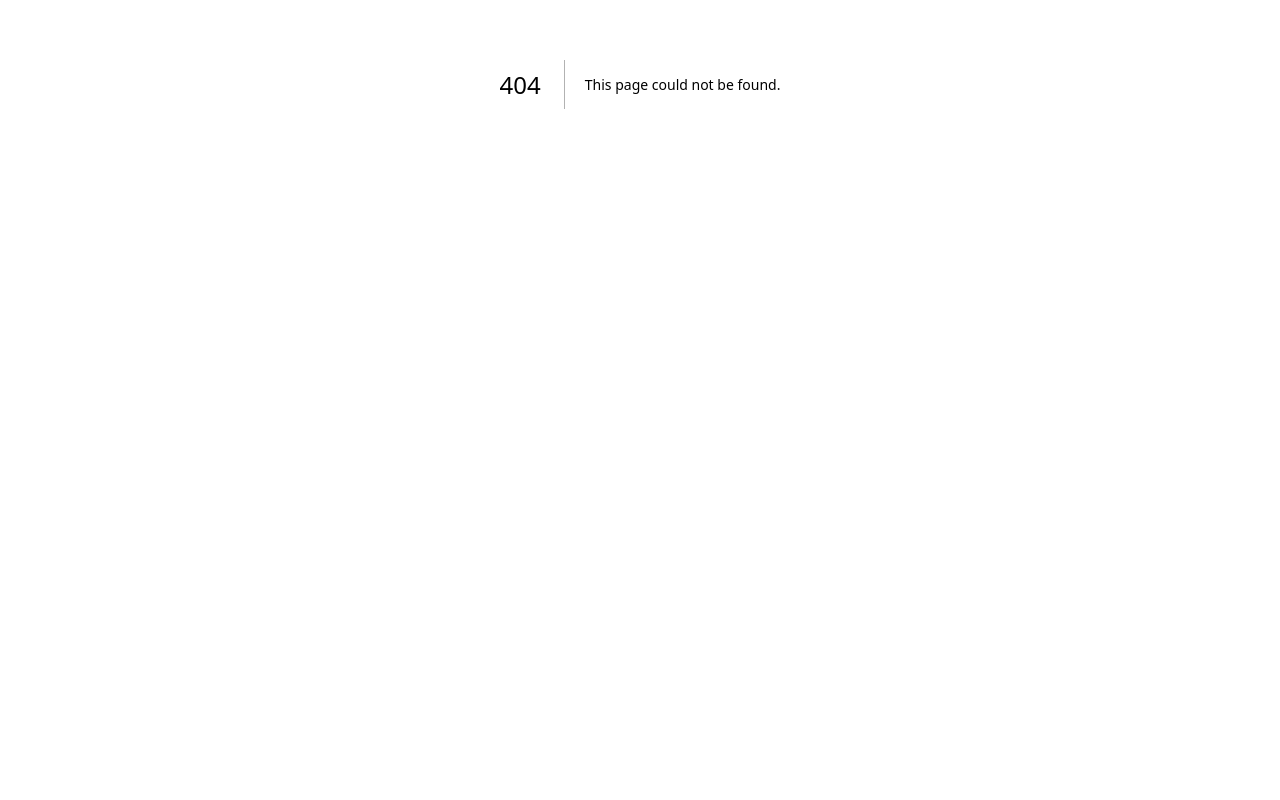
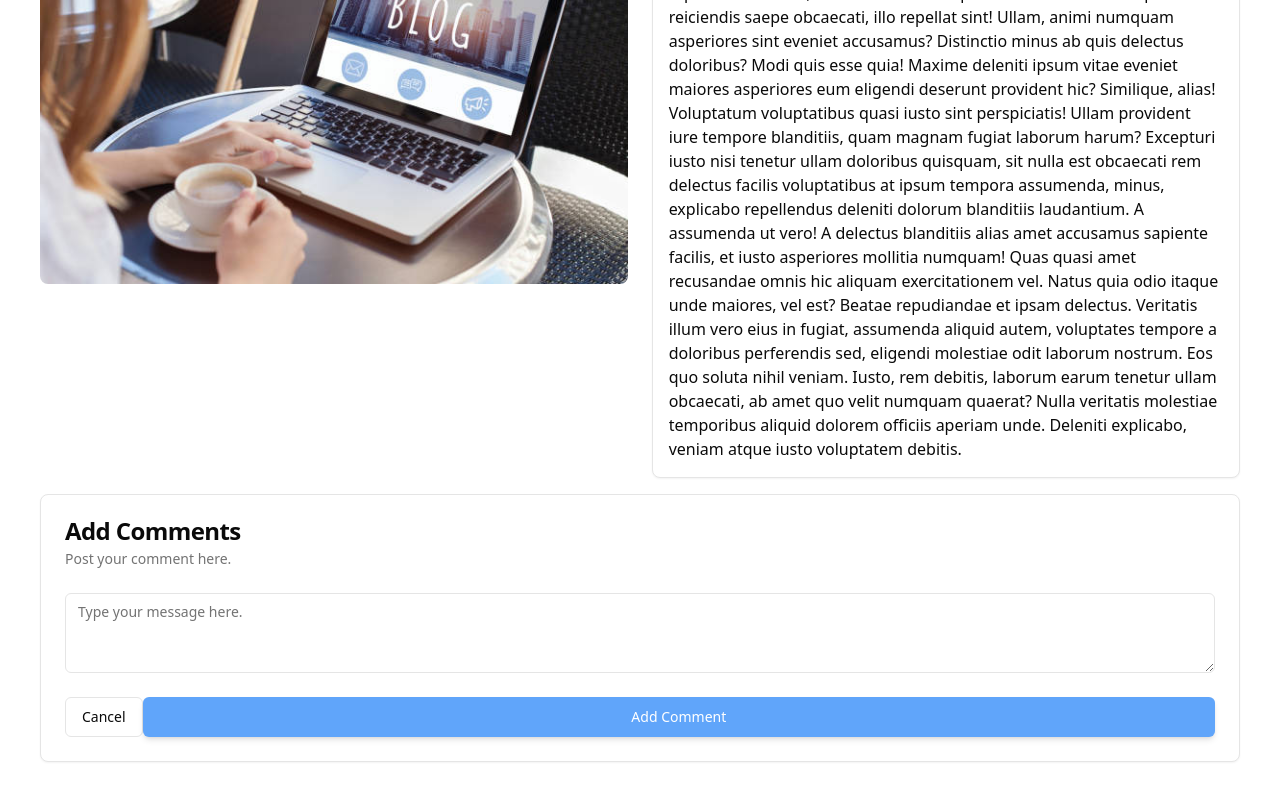
Before and after one commit to rajesh-ranjan-git/bloggershub, a Next.js app in the folder bloggershub/: page /blog/1 in a window 1280 px wide. Before the commit this address had no page. Shown: the part 316-1116 px from the top of the page. Before the commit the page ends 800 px from the top, so only its background shows below. Built offline with nearby package versions, Linux system fonts and the light colour scheme.

Commit message:
Blog Item UI

```diff
--- /dev/null
+++ b/bloggershub/src/app/blog/[blogId]/layout.jsx
@@ -0,0 +1,5 @@
+const BlogItemLayout = async ({ children }) => {
+  return <>{children}</>;
+};
+
+export default BlogItemLayout;
--- /dev/null
+++ b/bloggershub/src/app/blog/[blogId]/page.jsx
@@ -0,0 +1,75 @@
+import BlogAddCommentsCard from "@/components/blogCard/blogAddCommentsCard";
+import {
+  Card,
+  CardContent,
+  CardDescription,
+  CardFooter,
+  CardHeader,
+  CardTitle,
+} from "@/components/ui/card";
+import Image from "next/image";
+
+const BlogItem = async ({ params }) => {
+  const { blogId } = await params;
+  return (
+    <section className="flex justify-center py-20 w-screen">
+      <div className="flex flex-col justify-center md:justify-normal gap-4 px-10 w-full">
+        <div className="min-w-96">
+          <Card className="hover:shadow-md">
+            <CardHeader>
+              <CardTitle className="text-3xl">Blog Item {blogId}</CardTitle>
+              <CardDescription>
+                By <span className="font-bold">Rajesh Ranjan</span> | 13/02/2025
+              </CardDescription>
+            </CardHeader>
+          </Card>
+        </div>
+        <div className="flex lg:flex-row flex-col gap-6 w-full text-md">
+          <div className="rounded-lg w-full lg:w-1/2">
+            <Image
+              className="hover:shadow-md rounded-lg w-full"
+              src="/images/blog.jpg"
+              alt="blogImage"
+              width={300}
+              height={300}
+            />
+          </div>
+          <Card className="hover:shadow-md p-4 w-full lg:w-1/2">
+            <p>
+              Lorem ipsum dolor sit amet consectetur adipisicing elit. A optio
+              suscipit quidem cum perferendis sit inventore assumenda, sapiente
+              alias beatae fugit nemo consequatur dignissimos corrupti quasi
+              cupiditate. Id, libero repudiandae! Eum, inventore doloremque cum
+              dolore esse tempora reiciendis saepe obcaecati, illo repellat
+              sint! Ullam, animi numquam asperiores sint eveniet accusamus?
+              Distinctio minus ab quis delectus doloribus? Modi quis esse quia!
+              Maxime deleniti ipsum vitae eveniet maiores asperiores eum
+              eligendi deserunt provident hic? Similique, alias! Voluptatum
+              voluptatibus quasi iusto sint perspiciatis! Ullam provident iure
+              tempore blanditiis, quam magnam fugiat laborum harum? Excepturi
+              iusto nisi tenetur ullam doloribus quisquam, sit nulla est
+              obcaecati rem delectus facilis voluptatibus at ipsum tempora
+              assumenda, minus, explicabo repellendus deleniti dolorum
+              blanditiis laudantium. A assumenda ut vero! A delectus blanditiis
+              alias amet accusamus sapiente facilis, et iusto asperiores
+              mollitia numquam! Quas quasi amet recusandae omnis hic aliquam
+              exercitationem vel. Natus quia odio itaque unde maiores, vel est?
+              Beatae repudiandae et ipsam delectus. Veritatis illum vero eius in
+              fugiat, assumenda aliquid autem, voluptates tempore a doloribus
+              perferendis sed, eligendi molestiae odit laborum nostrum. Eos quo
+              soluta nihil veniam. Iusto, rem debitis, laborum earum tenetur
+              ullam obcaecati, ab amet quo velit numquam quaerat? Nulla
+              veritatis molestiae temporibus aliquid dolorem officiis aperiam
+              unde. Deleniti explicabo, veniam atque iusto voluptatem debitis.
+            </p>
+          </Card>
+        </div>
+        <div className="min-w-96">
+          <BlogAddCommentsCard />
+        </div>
+      </div>
+    </section>
+  );
+};
+
+export default BlogItem;
--- /dev/null
+++ b/bloggershub/src/components/blogCard/blogAddCommentsCard.jsx
@@ -0,0 +1,42 @@
+import { Button } from "@/components/ui/button";
+import {
+  Card,
+  CardContent,
+  CardDescription,
+  CardFooter,
+  CardHeader,
+  CardTitle,
+} from "@/components/ui/card";
+import { Label } from "@/components/ui/label";
+import { Textarea } from "@/components/ui/textarea";
+import CustomButton from "../customFormElements/customButton";
+
+const BlogAddCommentsCard = () => {
+  return (
+    <Card className="hover:shadow-md w-full">
+      <CardHeader>
+        <CardTitle>Add Comments</CardTitle>
+        <CardDescription>Post your comment here.</CardDescription>
+      </CardHeader>
+      <CardContent>
+        <form>
+          <div className="items-center gap-4 grid w-full">
+            <div className="flex flex-col space-y-1.5">
+              <Textarea placeholder="Type your message here." />
+            </div>
+          </div>
+        </form>
+      </CardContent>
+      <CardFooter className="flex justify-between">
+        <Button variant="outline">Cancel</Button>
+        <CustomButton
+          buttonText="Add Comment"
+          buttonStyle="w-full bg-blue-400 hover:bg-blue-600 text-white shadow-md"
+          disabled={false}
+        />
+      </CardFooter>
+    </Card>
+  );
+};
+
+export default BlogAddCommentsCard;
--- a/bloggershub/src/components/blogCard/blogCard.jsx
+++ b/bloggershub/src/components/blogCard/blogCard.jsx
@@ -1,9 +1,16 @@
+import Image from "next/image";
 import Link from "next/link";
 
 const BlogCard = () => {
   return (
     <div className="bg-white shadow-sm hover:shadow-md border border-gray-200 rounded-lg max-w-sm">
-      <img className="rounded-t-lg" src="/images/blog.jpg" alt="blogImage" />
+      <Image
+        className="rounded-t-lg w-full h-auto"
+        src="/images/blog.jpg"
+        alt="blogImage"
+        width={300}
+        height={300}
+      />
 
       <div className="p-5">
         <h5 className="mb-2 font-bold text-gray-900 text-2xl tracking-tight">
--- /dev/null
+++ b/bloggershub/src/components/ui/card.jsx
@@ -0,0 +1,50 @@
+import * as React from "react"
+
+import { cn } from "@/lib/utils"
+
+const Card = React.forwardRef(({ className, ...props }, ref) => (
+  <div
+    ref={ref}
+    className={cn("rounded-lg border bg-card text-card-foreground shadow-sm", className)}
+    {...props} />
+))
+Card.displayName = "Card"
+
+const CardHeader = React.forwardRef(({ className, ...props }, ref) => (
+  <div
+    ref={ref}
+    className={cn("flex flex-col space-y-1.5 p-6", className)}
+    {...props} />
+))
+CardHeader.displayName = "CardHeader"
+
+const CardTitle = React.forwardRef(({ className, ...props }, ref) => (
+  <div
+    ref={ref}
+    className={cn("text-2xl font-semibold leading-none tracking-tight", className)}
+    {...props} />
+))
+CardTitle.displayName = "CardTitle"
+
+const CardDescription = React.forwardRef(({ className, ...props }, ref) => (
+  <div
+    ref={ref}
+    className={cn("text-sm text-muted-foreground", className)}
+    {...props} />
+))
+CardDescription.displayName = "CardDescription"
+
+const CardContent = React.forwardRef(({ className, ...props }, ref) => (
+  <div ref={ref} className={cn("p-6 pt-0", className)} {...props} />
+))
+CardContent.displayName = "CardContent"
+
+const CardFooter = React.forwardRef(({ className, ...props }, ref) => (
+  <div
+    ref={ref}
+    className={cn("flex items-center p-6 pt-0", className)}
+    {...props} />
+))
+CardFooter.displayName = "CardFooter"
+
+export { Card, CardHeader, CardFooter, CardTitle, CardDescription, CardContent }
--- /dev/null
+++ b/bloggershub/src/components/ui/textarea.jsx
@@ -0,0 +1,18 @@
+import * as React from "react"
+
+import { cn } from "@/lib/utils"
+
+const Textarea = React.forwardRef(({ className, ...props }, ref) => {
+  return (
+    (<textarea
+      className={cn(
+        "flex min-h-[80px] w-full rounded-md border border-input bg-background px-3 py-2 text-base ring-offset-background placeholder:text-muted-foreground focus-visible:outline-none focus-visible:ring-2 focus-visible:ring-ring focus-visible:ring-offset-2 disabled:cursor-not-allowed disabled:opacity-50 md:text-sm",
+        className
+      )}
+      ref={ref}
+      {...props} />)
+  );
+})
+Textarea.displayName = "Textarea"
+
+export { Textarea }
```
